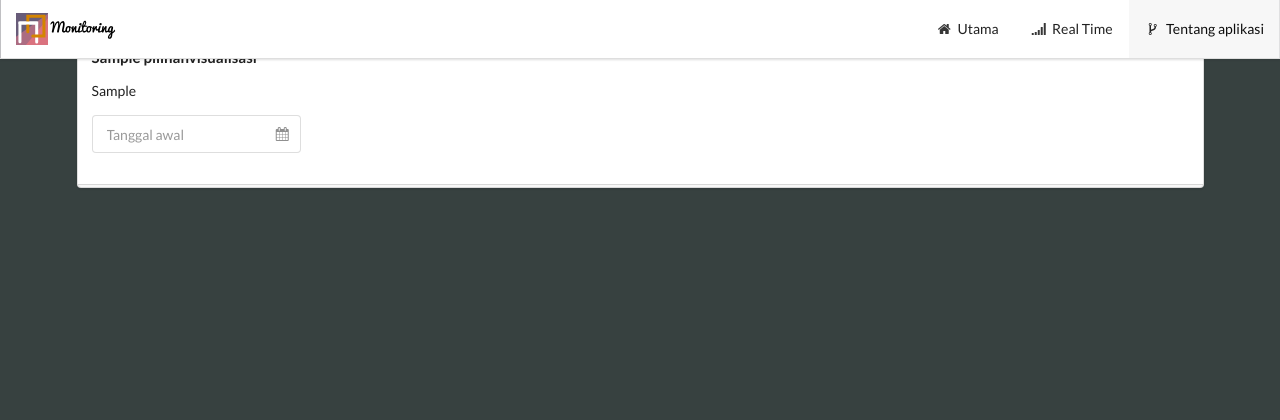
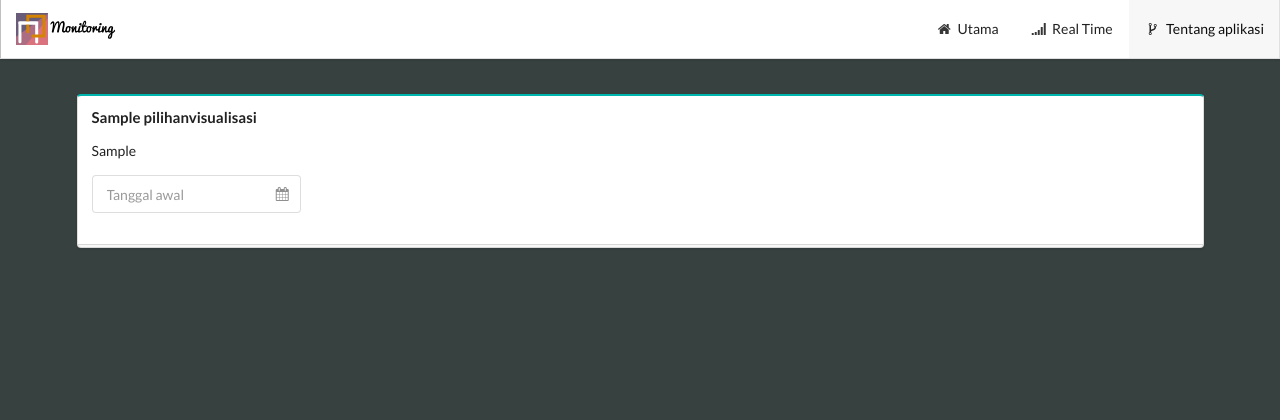
Before and after one commit to akbarpn136/monitoring-dj, a Django app: template monitoring/templates/monitoring/visual.html in a window 1280 px wide. Shown: the top 420 px of the page. Before the commit the page ends 188 px from the top, so only its background shows below. Run offline with Django 3.2, Linux system fonts and the light colour scheme; the template is opened without the code that fills it: values that come from a table or form of the project are taken from there, others are empty; tables that the repository leaves empty hold one stand-in row (values such as "Sample post"); some libraries are stand-ins or nearby versions.

Commit message:
konfigurasi lanjut pada penambahan layout template tempat memposisikan input dalam form kecepatan maksimum angin dan jenjang kecepatan

```diff
--- a/monitoring/templates/monitoring/visual.html
+++ b/monitoring/templates/monitoring/visual.html
@@ -15,7 +15,7 @@
 {% endblock %}
 
 {% block isi %}
-    <div class="gap-sedang"></div>
+    <div class="gap-besar" style="margin-top: 50px;"></div>
     <div class="ui stacked teal segment">
         <h4 class="ui header">{{ visual.nama }}</h4>
         <p>{{ visual.deskripsi }}</p>
@@ -28,10 +28,12 @@
         <form class="ui form">
             <div class="fields">
                 <div id="tanggal_awal" class="field">
+                    {% block pilihan_visual_form %}
                     <div class="ui icon input">
                         <input id="in_tgl" type="text" placeholder="Tanggal awal">
                         <i class="calendar icon"></i>
                     </div>
+                    {% endblock %}
                 </div>
                 <div id="tanggal_akhir" class="field">
                 </div>
```
